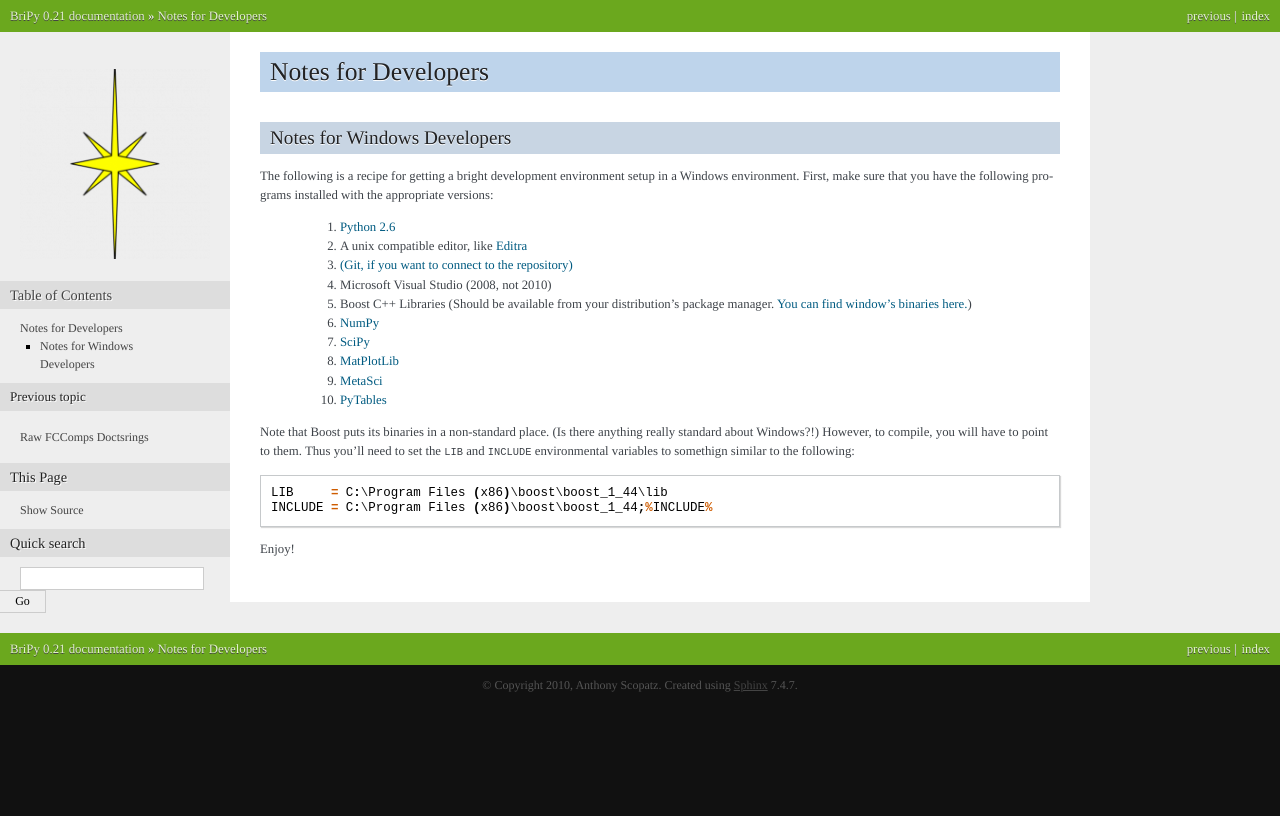
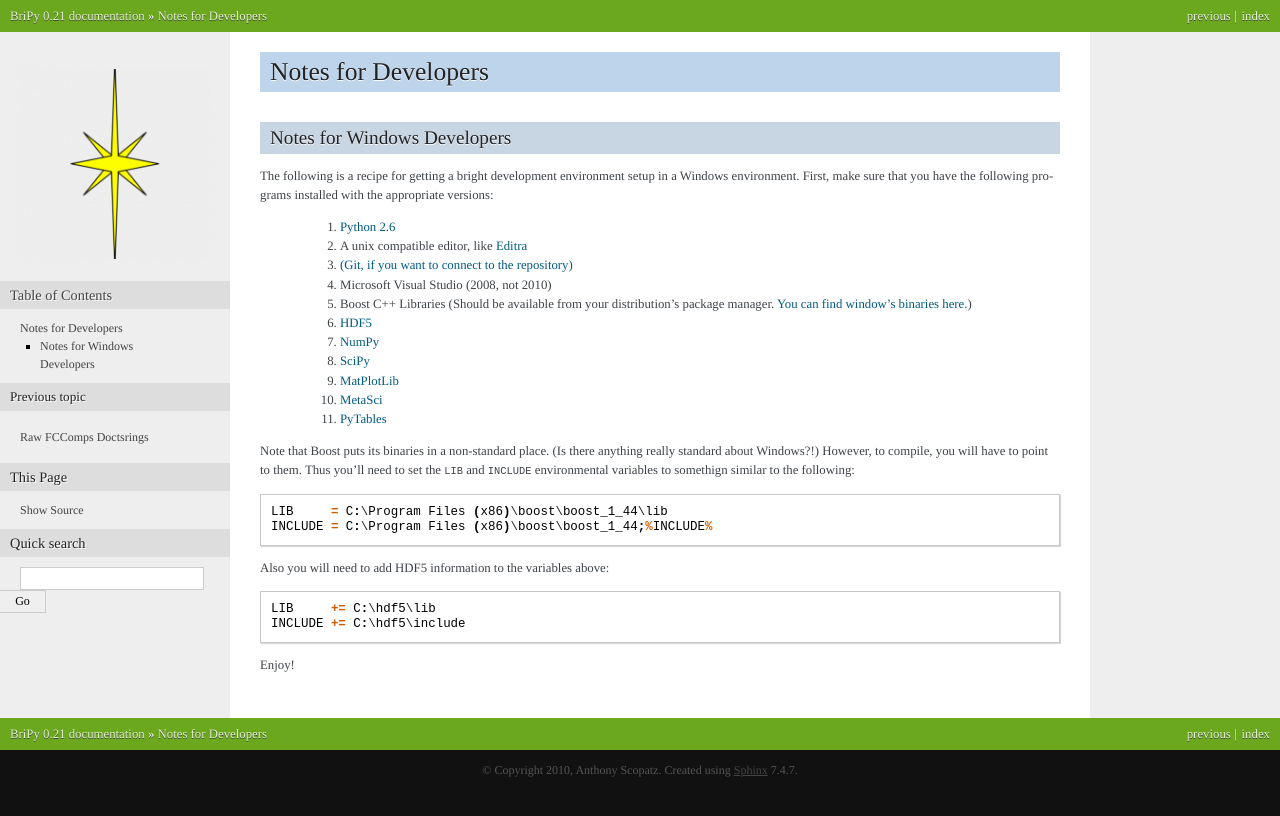
Before and after one commit to bright-dev/bright, a Sphinx documentation site: the page built from doc/source/DevNotes.rst, in a window 1280 px wide. Shown: the top 816 px of the page. Built offline with Sphinx 7.4.7, drawn with Linux system fonts in a browser that asks for light colours; formulas are drawn with MathJax 3.

Commit message:
More setup.py changes.

```diff
--- a/doc/source/DevNotes.rst
+++ b/doc/source/DevNotes.rst
@@ -17,6 +17,7 @@ First, make sure that you have the following programs installed with the appropr
     #. Microsoft Visual Studio (2008, not 2010)
     #. Boost C++ Libraries (Should be available from your distribution's package manager.
        `You can find window's binaries here. <http://www.boostpro.com/download/>`_)
+    #. `HDF5 <http://www.hdfgroup.org/HDF5/>`_
     #. `NumPy <http://numpy.scipy.org/>`_
     #. `SciPy <http://scipy.org/>`_
     #. `MatPlotLib <http://matplotlib.sourceforge.net/>`_
@@ -30,4 +31,9 @@ to somethign similar to the following::
     LIB     = C:\Program Files (x86)\boost\boost_1_44\lib
     INCLUDE = C:\Program Files (x86)\boost\boost_1_44;%INCLUDE%
 
+Also you will need to add HDF5 information to the variables above::
+
+    LIB     += C:\hdf5\lib
+    INCLUDE += C:\hdf5\include
+
 Enjoy!
```
Also changed, not shown: 1 other file.
